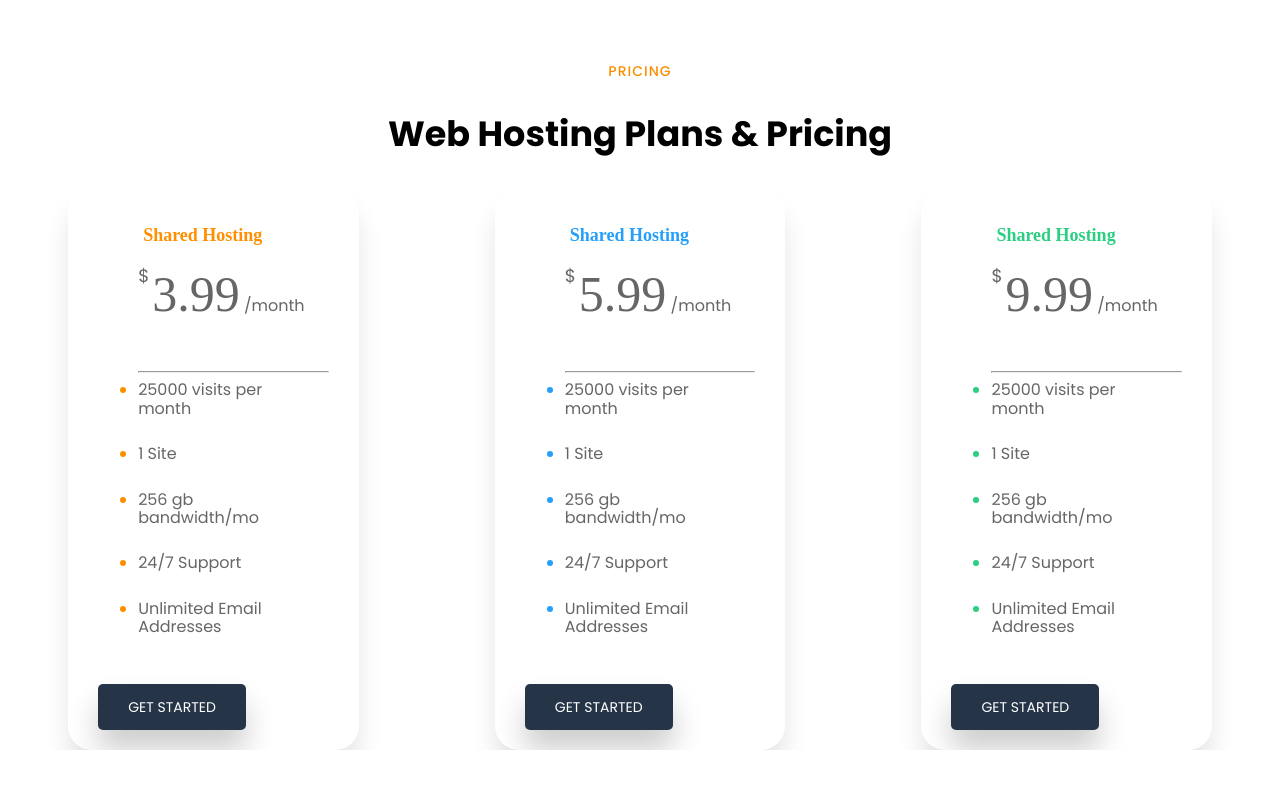
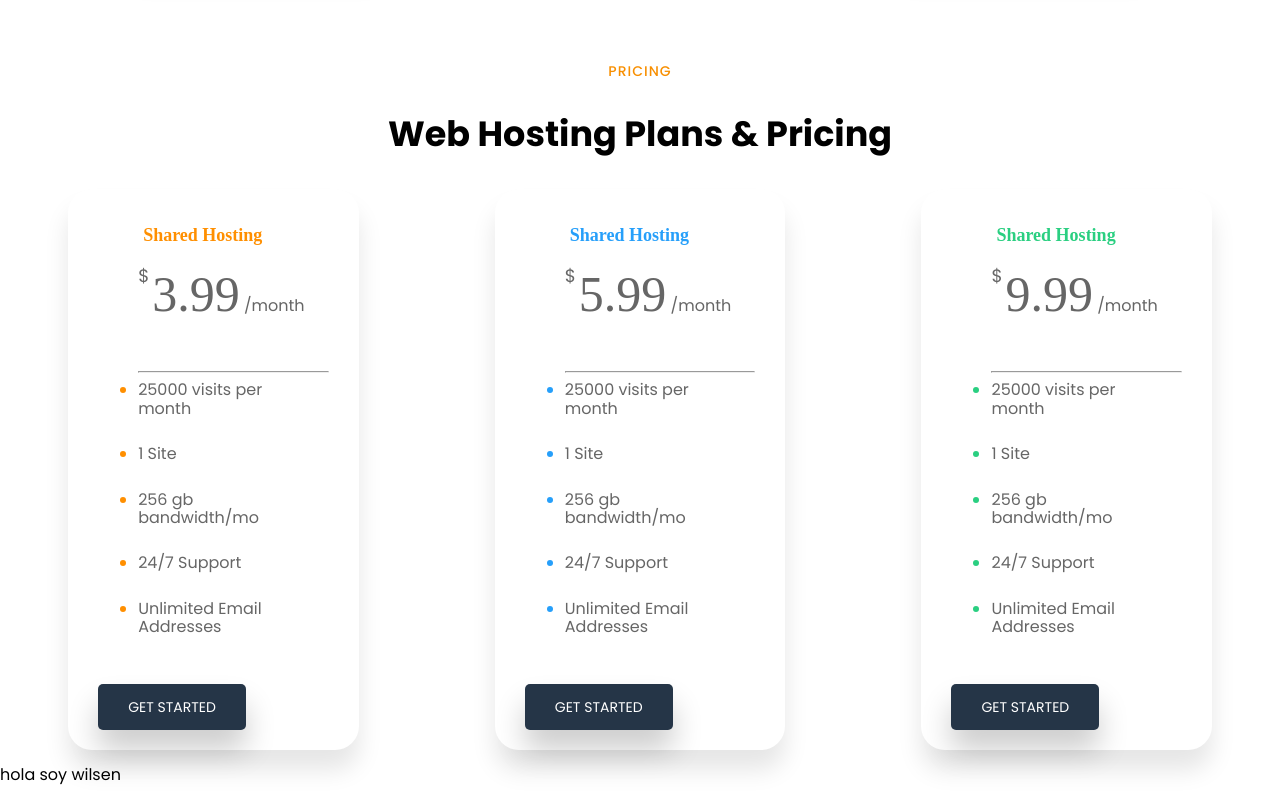
Before and after one commit to wilsen2020/hosting, a plain HTML site: page index.html in a window 1280 px wide. Shown: the part 2203-3003 px from the top of the page. Before the commit the page ends 2953 px from the top, so only its background shows below. Drawn offline with Linux system fonts and the light colour scheme.

Commit message:
Se agrego p

```diff
--- a/index.html
+++ b/index.html
@@ -143,6 +143,7 @@
             </div>
         </div>
     </section>
+    <p>hola soy wilsen</p>
 
 </body>
 </html>
```
